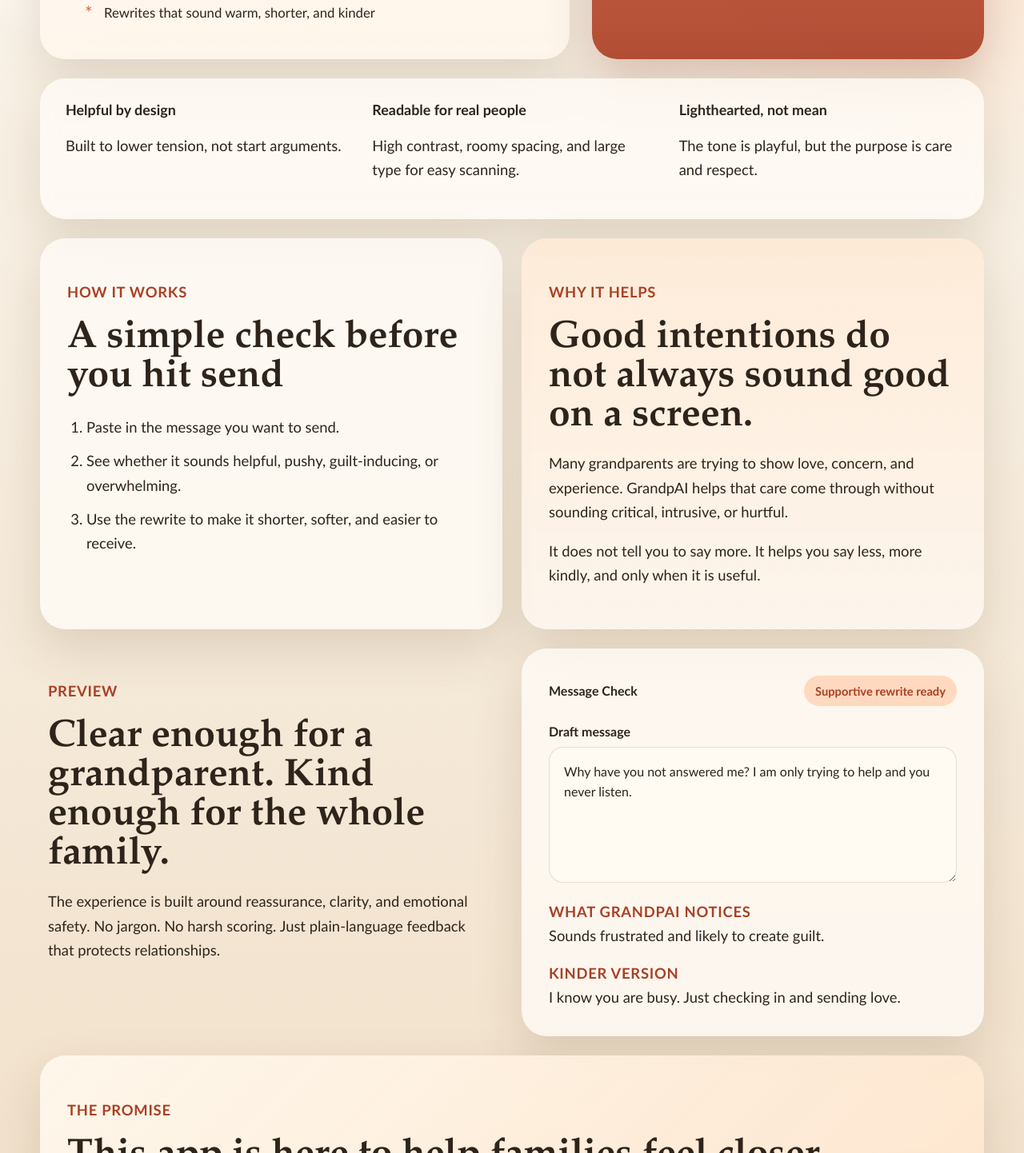
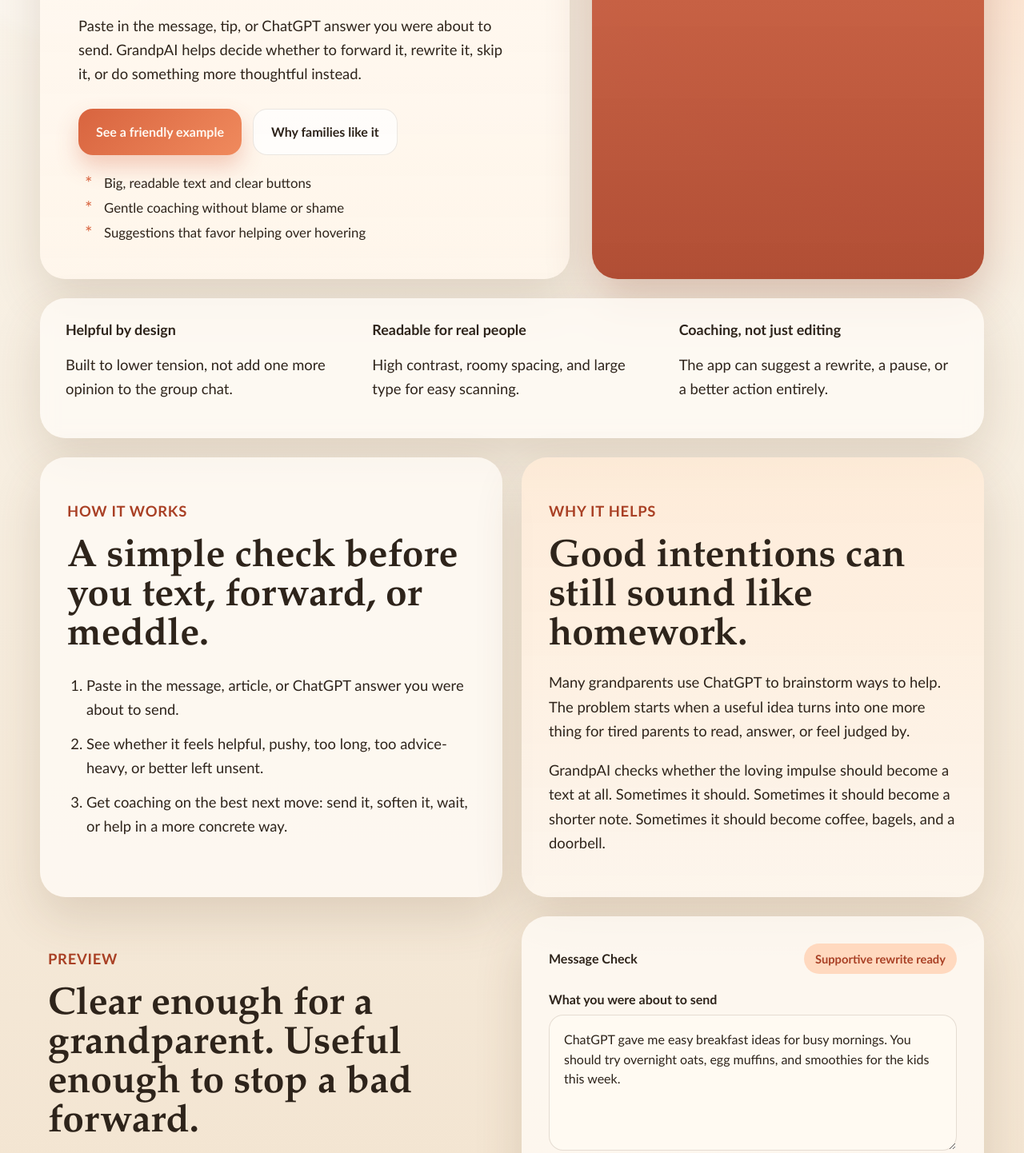
Before and after one commit to jjoel11/GrampAI, a plain HTML site: page index.html in a window 1280 px wide. Shown: the part 840-2282 px from the top of the page at 80% size. Drawn offline with Linux system fonts and the light colour scheme.

Commit message:
Refine GrandpAI product framing

```diff
--- a/index.html
+++ b/index.html
@@ -3,10 +3,10 @@
 <head>
   <meta charset="UTF-8">
   <meta name="viewport" content="width=device-width, initial-scale=1.0">
-  <title>GrandpAI | Helpful Texts, Not Hurt Feelings</title>
+  <title>GrandpAI | Better Than Forwarding ChatGPT</title>
   <meta
     name="description"
-    content="GrandpAI helps grandparents rewrite texts so they feel supportive, respectful, and helpful instead of pushy or hurtful."
+    content="GrandpAI helps grandparents run ChatGPT ideas and draft messages through one more kindness check before they forward, text, or act."
   >
   <link rel="stylesheet" href="styles.css">
 </head>
@@ -30,11 +30,11 @@
     <main id="top">
       <section class="hero">
         <div class="hero-copy">
-          <p class="eyebrow">A gentle text checker for grandparents everywhere</p>
-          <h1>Say what you mean with love, not pressure.</h1>
+          <p class="eyebrow">A kinder pause before you forward that ChatGPT idea</p>
+          <h1>GrandpAI helps turn AI suggestions into real-world kindness.</h1>
           <p class="hero-text">
-            GrandpAI reads a draft message before you send it and helps make sure it sounds
-            caring, calm, and respectful. The goal is simple: be helpful to your family, not hurtful.
+            Paste in the message, tip, or ChatGPT answer you were about to send. GrandpAI helps decide
+            whether to forward it, rewrite it, skip it, or do something more thoughtful instead.
           </p>
           <div class="hero-actions">
             <a class="button button-primary" href="#preview">See a friendly example</a>
@@ -42,27 +42,27 @@
           </div>
           <ul class="hero-points" aria-label="Key benefits">
             <li>Big, readable text and clear buttons</li>
-            <li>Gentle feedback without blame or shame</li>
-            <li>Rewrites that sound warm, shorter, and kinder</li>
+            <li>Gentle coaching without blame or shame</li>
+            <li>Suggestions that favor helping over hovering</li>
           </ul>
         </div>
 
         <aside class="hero-card" aria-label="Message example">
-          <div class="card-badge">Before you text</div>
+          <div class="card-badge">Before you forward it</div>
           <div class="message-card">
-            <p class="card-label">Your draft</p>
+            <p class="card-label">What ChatGPT gave you</p>
             <p class="draft">
-              "You really should put that baby on a schedule. I have told you this three times already."
+              "Here are five healthy breakfast ideas for tired parents with toddlers..."
             </p>
           </div>
           <div class="message-card message-card-highlight">
             <p class="card-label">GrandpAI suggests</p>
             <p class="rewrite">
-              "Thinking of you both today. If you ever want another set of hands, I am happy to help."
+              "Skip the breakfast manifesto. Pick up bagels nearby and bring them over if they want company."
             </p>
           </div>
           <p class="card-note">
-            A small pause can turn a stressful message into a supportive one.
+            Sometimes the kindest move is not more advice. It is breakfast.
           </p>
         </aside>
       </section>
@@ -70,39 +70,39 @@
       <section class="trust-strip" aria-label="What the app does best">
         <div>
           <strong>Helpful by design</strong>
-          <p>Built to lower tension, not start arguments.</p>
+          <p>Built to lower tension, not add one more opinion to the group chat.</p>
         </div>
         <div>
           <strong>Readable for real people</strong>
           <p>High contrast, roomy spacing, and large type for easy scanning.</p>
         </div>
         <div>
-          <strong>Lighthearted, not mean</strong>
-          <p>The tone is playful, but the purpose is care and respect.</p>
+          <strong>Coaching, not just editing</strong>
+          <p>The app can suggest a rewrite, a pause, or a better action entirely.</p>
         </div>
       </section>
 
       <section class="content-grid" id="how-it-works">
         <article class="info-panel">
           <p class="section-tag">How it works</p>
-          <h2>A simple check before you hit send</h2>
+          <h2>A simple check before you text, forward, or meddle.</h2>
           <ol class="steps">
-            <li>Paste in the message you want to send.</li>
-            <li>See whether it sounds helpful, pushy, guilt-inducing, or overwhelming.</li>
-            <li>Use the rewrite to make it shorter, softer, and easier to receive.</li>
+            <li>Paste in the message, article, or ChatGPT answer you were about to send.</li>
+            <li>See whether it feels helpful, pushy, too long, too advice-heavy, or better left unsent.</li>
+            <li>Get coaching on the best next move: send it, soften it, wait, or help in a more concrete way.</li>
           </ol>
         </article>
 
         <article class="info-panel warm-panel" id="why-it-helps">
           <p class="section-tag">Why it helps</p>
-          <h2>Good intentions do not always sound good on a screen.</h2>
+          <h2>Good intentions can still sound like homework.</h2>
           <p>
-            Many grandparents are trying to show love, concern, and experience. GrandpAI helps that
-            care come through without sounding critical, intrusive, or hurtful.
+            Many grandparents use ChatGPT to brainstorm ways to help. The problem starts when a useful
+            idea turns into one more thing for tired parents to read, answer, or feel judged by.
           </p>
           <p>
-            It does not tell you to say more. It helps you say less, more kindly, and only when it
-            is useful.
+            GrandpAI checks whether the loving impulse should become a text at all. Sometimes it should.
+            Sometimes it should become a shorter note. Sometimes it should become coffee, bagels, and a doorbell.
           </p>
         </article>
       </section>
@@ -110,10 +110,10 @@
       <section class="preview-section" id="preview">
         <div class="preview-copy">
           <p class="section-tag">Preview</p>
-          <h2>Clear enough for a grandparent. Kind enough for the whole family.</h2>
+          <h2>Clear enough for a grandparent. Useful enough to stop a bad forward.</h2>
           <p>
             The experience is built around reassurance, clarity, and emotional safety. No jargon.
-            No harsh scoring. Just plain-language feedback that protects relationships.
+            No smug AI voice. Just plain-language coaching that protects relationships.
           </p>
         </div>
 
@@ -123,17 +123,17 @@
             <span class="status-pill">Supportive rewrite ready</span>
           </div>
           <div class="preview-block">
-            <label for="sample-message">Draft message</label>
-            <textarea id="sample-message" readonly>Why have you not answered me? I am only trying to help and you never listen.</textarea>
+            <label for="sample-message">What you were about to send</label>
+            <textarea id="sample-message" readonly>ChatGPT gave me easy breakfast ideas for busy mornings. You should try overnight oats, egg muffins, and smoothies for the kids this week.</textarea>
           </div>
           <div class="preview-feedback">
             <div>
               <p class="feedback-label">What GrandpAI notices</p>
-              <p>Sounds frustrated and likely to create guilt.</p>
+              <p>This adds homework. It may land as advice, not help.</p>
             </div>
             <div>
-              <p class="feedback-label">Kinder version</p>
-              <p>I know you are busy. Just checking in and sending love.</p>
+              <p class="feedback-label">Better move</p>
+              <p>Text: "I am near Sunrise Bagels. Want me to drop off breakfast?"</p>
             </div>
           </div>
         </div>
@@ -144,8 +144,9 @@
           <p class="section-tag">The promise</p>
           <h2>This app is here to help families feel closer, not smaller.</h2>
           <p>
-            GrandpAI exists to make communication gentler. If a message could sting, it helps soften it.
-            If silence is wiser, it can suggest that too.
+            GrandpAI exists to make communication gentler and more useful. If a message could sting,
+            it helps soften it. If forwarding advice is a bad idea, it can say that plainly. If showing
+            up would help more than typing, it can say that too.
           </p>
         </div>
         <a class="button button-primary" href="#top">Back to top</a>
```
Also changed, not shown: 1 other file.
